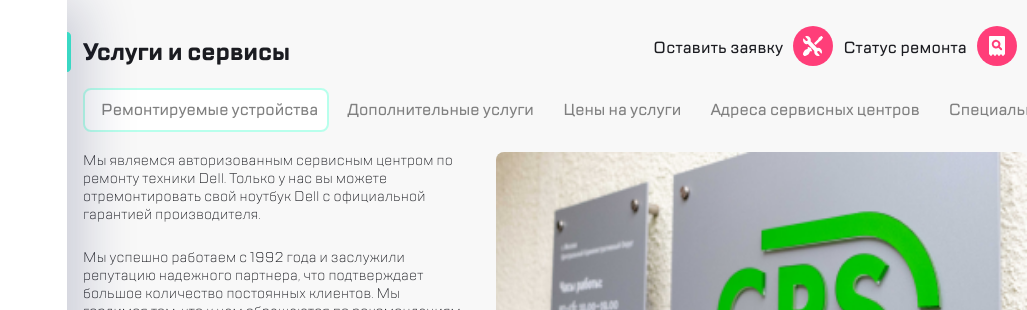
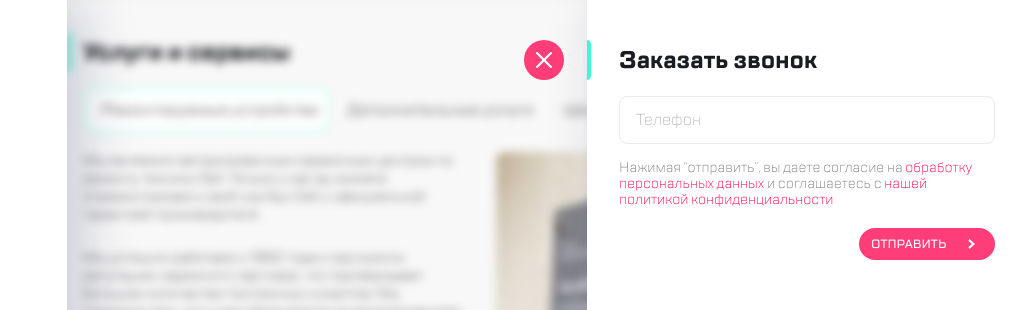
Before and after one commit to Kostanios/jm1-6, a website built with webpack: page src/index.html in a window 1280 px wide. Both pictures are taken after a click on the button 44 px from the left and 592 px from the top of the page. Shown: the top 310 px of the page, 253-1280 px from the left. Built offline with nearby package versions, Linux system fonts and the light colour scheme.

Commit message:
finished 1.6

```diff
--- a/src/index.html
+++ b/src/index.html
@@ -519,35 +519,35 @@
             <p class="prices-laptop__subtitle">Диагностика</p>
             <p class="prices-laptop__subtitle">Бесплатно</p>
             <p class="prices-laptop__subtitle time">30 мин</p>
-            <button type="button" class="prices-laptop__btn prices-btn">Заказать</button>
+            <button type="button" class="btn--broad prices-btn">Заказать</button>
           </div>
 
           <div class="prices-laptop__wrapper wrapper-items">
             <p class="prices-laptop__subtitle">Замена дисплея</p>
             <p class="prices-laptop__subtitle">1 000 ₽</p>
             <p class="prices-laptop__subtitle time">30-120 мин</p>
-            <button type="button" class="prices-laptop__btn prices-btn">Заказать</button>
+            <button type="button" class="btn--broad prices-btn">Заказать</button>
           </div>
 
           <div class="prices-laptop__wrapper wrapper-items">
             <p class="prices-laptop__subtitle">Замена полифонического динамика</p>
             <p class="prices-laptop__subtitle">1 000 ₽</p>
             <p class="prices-laptop__subtitle time">30-120 мин</p>
-            <button type="button" class="prices-laptop__btn prices-btn">Заказать</button>
+            <button type="button" class="btn--broad prices-btn">Заказать</button>
           </div>
 
           <div class="prices-laptop__wrapper wrapper-items">
             <p class="prices-laptop__subtitle">Тестирование с выдачей технического заключения</p>
             <p class="prices-laptop__subtitle">1 000 ₽</p>
             <p class="prices-laptop__subtitle time">30-120 мин</p>
-            <button type="button" class="prices-laptop__btn prices-btn">Заказать</button>
+            <button type="button" class="btn--broad prices-btn">Заказать</button>
           </div>
 
           <div class="prices-laptop__wrapper wrapper-items">
             <p class="prices-laptop__subtitle">Замена программного обеспечения</p>
             <p class="prices-laptop__subtitle price">1 000 ₽</p>
             <p class="prices-laptop__subtitle time">30-120 мин</p>
-            <button type="button" class="prices-laptop__btn prices-btn">Заказать</button>
+            <button type="button" class="btn--broad prices-btn">Заказать</button>
           </div>
 
         </div>
@@ -629,9 +629,32 @@
             </nav>
         </div>
     </aside>
-    <aside class="page__modal--feedback"></aside>
+    <aside class="page__modal--feedback modal modal-hidden">
+      <button type="button" class="modal__btn btn btn--type-close"></button>
+      <p class="modal__title">Обратная связь</p>
+      <form action="#" class="modal__form" method="POST">
+        <input type="text" class="modal__input input" placeholder="Имя" required>
+        <input type="tel" class="modal__input input" placeholder="Телефон" required />
+        <input type="email" class="modal__input input" placeholder="Электронная почта" required>
+        <input type="text" class="modal__input input" placeholder="Сообщение" required>
+        <p class="modal__description description">
+          Нажимая “отправить”, вы даете согласие на <a class="description__link" href="#">обработку персональных данных</a> и соглашаетесь с <a class = 'description__link'>нашей политикой конфиденциальности</a>
+        </p>
+        <button type="submit" class="modal__btn--submit btn--broad">Отправить</button>
+      </form>
+    </aside>
 
-    <aside class="page__modal--call"></aside>
+    <aside class="page__modal--call modal modal-hidden">
+      <button type="button" class="modal__btn btn btn--type-close"></button>
+      <p class="modal__title">Заказать звонок</p>
+      <form action="#" class="modal__form" method="POST">
+        <input type="tel" class="modal__input input" placeholder="Телефон" required />
+        <p class="modal__description description">
+          Нажимая “отправить”, вы даете согласие на <a class="description__link" href="#">обработку персональных данных</a> и соглашаетесь с <a class = 'description__link'>нашей политикой конфиденциальности</a>
+        </p>
+        <button type="submit" class="modal__btn--submit btn--broad">Отправить</button>
+      </form>
+    </aside>
 </div>
 <script src="https://unpkg.com/swiper/swiper-bundle.min.js"></script>
 </body>
--- /dev/null
+++ b/src/js/addBlur/addBlur.js
@@ -0,0 +1,12 @@
+export function addBlur(blured) {
+  const page = document.querySelector('.page__main');
+  const footer = document.querySelector('.page__footer');
+
+  if (blured) {
+    page.classList.remove('blur');
+    footer.classList.remove('blur');
+  } else {
+    page.classList.add('blur');
+    footer.classList.add('blur');
+  }
+}
--- a/src/js/index.js
+++ b/src/js/index.js
@@ -4,3 +4,5 @@ import './asideMenu/asideMenu';
 import './tabs/tabs';
 import './scrollMenu/scrollMenu';
 import './techniqueSwiper/techniqueSwiper';
+import './modals/modals';
+import './addBlur/addBlur';
--- /dev/null
+++ b/src/js/modals/modals.js
@@ -0,0 +1,96 @@
+import { addBlur } from "../addBlur/addBlur";
+let feedbackOpened = false;
+let callOpened = false;
+
+const openAndCloseModal = () => {
+  const feeedbackModal = document.querySelector('.page__modal--feedback');
+  const callModal = document.querySelector('.page__modal--call');
+  const page = document.querySelector('.page__main');
+
+  const openBtnFeedback = document.querySelectorAll('.btn--type-chat')[1];
+  const closeBtnFeedback = document.querySelectorAll('.btn--type-close')[1];
+
+  const openBtnCall = document.querySelectorAll('.btn--type-phone')[1];
+  const closeBtnCall = document.querySelectorAll('.btn--type-close')[2];
+
+  openBtnFeedback.addEventListener('click', function() {
+    callModal.classList.add('modal-hidden');
+    callModal.classList.remove('modal-open');
+    addBlur(true);
+    feeedbackModal.classList.remove('none');
+
+    openFeedbackModal();
+  })
+
+  openBtnCall.addEventListener('click', function() {
+    feeedbackModal.classList.add('modal-hidden');
+    feeedbackModal.classList.remove('modal-open');
+    addBlur(true);
+    callModal.classList.remove('none');
+
+    openCallModal();
+  })
+
+  const openFeedbackModal = function() {
+    if (!feedbackOpened) {
+      feedbackOpened = true;
+      feeedbackModal.classList.add('modal-open');
+      feeedbackModal.classList.remove('modal-hidden');
+
+      callModal.classList.add('none');
+
+      addBlur(false);
+    }
+
+    if (feedbackOpened) {
+      feedbackOpened = false;
+
+      page.addEventListener('click', function() {
+        feeedbackModal.classList.remove('modal-open');
+        feeedbackModal.classList.add('modal-hidden');
+        addBlur(true);
+        callModal.classList.remove('none');
+      })
+
+      closeBtnFeedback.addEventListener('click', function() {
+        feeedbackModal.classList.add('modal-hidden');
+        feeedbackModal.classList.remove('modal-open');
+        addBlur(true);
+        callModal.classList.remove('none');
+      })
+    }
+  }
+
+  const openCallModal = function() {
+    if (!callOpened) {
+      callOpened = true;
+      callModal.classList.add('modal-open');
+      callModal.classList.remove('modal-hidden');
+
+      feeedbackModal.classList.add('none');
+
+      addBlur(false);
+    }
+
+    if (callOpened) {
+      callOpened = false;
+
+      page.addEventListener('click', function() {
+        callModal.classList.remove('modal-open');
+        callModal.classList.add('modal-hidden');
+        addBlur(true);
+        feeedbackModal.classList.remove('none');
+      })
+
+      closeBtnCall.addEventListener('click', function() {
+        callModal.classList.add('modal-hidden');
+        callModal.classList.remove('modal-open');
+        addBlur(true);
+        feeedbackModal.classList.remove('none');
+      })
+    }
+  }
+
+}
+
+openAndCloseModal();
--- /dev/null
+++ b/src/scss/modals/modals.scss
@@ -0,0 +1,150 @@
+.modal {
+  max-width: 0px;
+  top: 0;
+  right: 0;
+  height: 100%;
+  position: absolute;
+  background-color: #fff;
+  box-shadow: -2px 0px 4px rgba(69, 79, 126, 0.02), 16px 0px 52px rgba(14, 24, 80, 0.2);
+  display: flex;
+  flex-direction: column;
+  padding: 0 16px;
+  overflow: hidden;
+
+  .btn--type-close {
+    margin-top: 24px;
+    margin-bottom: 16px;
+  }
+
+  .modal__form {
+    max-height: 620px;
+    display: flex;
+    flex-direction: column;
+    position: relative;
+  }
+
+  .input {
+    max-width: 376px;
+    height: 48px;
+    margin: 0 0 16px 0;
+    padding-left: 16px;
+    outline: none;
+
+    &:nth-child(4) {
+      height: 118px;
+      padding-bottom: 70px;
+    }
+  }
+
+  input::placeholder {
+    font-size: 16px;
+    color: #B5B6BC;
+    font-family: 'Conv_TTLakes-Light', Helvetica, sans-serif;
+  }
+
+  input:invalid:not(:placeholder-shown) {
+    border-color: red;
+  }
+
+  .modal__description {
+    font-size: 14px;
+    margin: 0 0 20px 0;
+    font-family: 'Conv_TTLakes-Light', Helvetica, sans-serif;
+    color: #7E7E82;
+  }
+
+  .description__link {
+    color: #ff004c;
+    text-decoration: none;
+  }
+
+  .modal__input {
+    border-radius: 8px;
+    border: 1px solid #EAEAEA;
+    background-color: #fff;
+    font-size: 16px;
+  }
+
+  .modal__btn--submit {
+    width: 136px;
+    height: 32px;
+    margin-left: auto;
+    margin-right: 0;
+  }
+}
+
+.btn--type-close {
+  background-image: url(../img/close.svg);
+  margin: 0 0 40px 0;
+
+  @media (min-width: 1240px) {
+    position: absolute;
+    z-index: 200;
+    top: 16px;
+    transform: translateX(-95px);
+  }
+}
+
+.modal__title {
+  position: relative;
+  display: block;
+  margin: 0 0 16px 0;
+
+  height: 40px;
+
+  font-size: 24px;
+  line-height: 40px;
+  color: $color-font;
+
+  @media (min-width: 1240px) {
+    margin: 40px 0 16px 0;
+  }
+
+  &::before {
+    content: '';
+    position: absolute;
+
+    width: 4px;
+    height: 40px;
+    background: url(../img/highlight.svg);
+
+    left: -16px;
+
+    @media (min-width: 1240px) {
+      left: -32px;
+    }
+  }
+}
+
+
+
+.page__modal--call {
+  min-width: 320px;
+  height: 100%;
+  overflow: visible;
+
+  @media (min-width: 1240px) {
+    padding: 0 32px;
+    max-width: 440px;
+  }
+}
+
+.none {
+  display: none;
+}
+
+.modal-open {
+  min-width: 320px;
+  overflow: visible;
+  transition: 0.5s;
+
+  @media (min-width: 1240px) {
+    padding: 0 32px;
+    max-width: 440px;
+  }
+}
+
+.modal-hidden {
+  opacity: 0;
+  transition: 0.5s;
+}
--- a/src/scss/prices/prices.scss
+++ b/src/scss/prices/prices.scss
@@ -5,8 +5,33 @@
 .prices-btn {
   width: 107px;
   height: 32px;
+}
+
+.btn--broad {
+  font-family: 'Conv_TTLakes-Medium', Helvetica, sans-serif;
+  text-transform: uppercase;
+  color: #FFFFFF;
+  font-size: 12px;
+  line-height: 24px;
+  background-color: #FF3E79;
   border-radius: 16px;
-  background-color: #FF3E79;
+
+  display: flex;
+  position: relative;
+  padding: 0 0 0 12px;
+  align-items: center;
+  width: 119px;
+  justify-self: flex-end;
+
+  &::after {
+    content: '';
+    position: absolute;
+    width: 24px;
+    height: 24px;
+    right: 3px;
+    top: 11px;
+    background: no-repeat url(../img/arrow-r.svg);
+  }
 }
 
 .page__prices {
@@ -121,34 +146,8 @@
       color: #1B1C21;
       margin-top: 23px;
     }
-
-    .prices-laptop__btn {
-      font-family: 'Conv_TTLakes-Medium', Helvetica, sans-serif;
-      text-transform: uppercase;
-      color: #FFFFFF;
-      font-size: 12px;
-      line-height: 24px;
-
-      display: flex;
-      position: relative;
-      padding: 0 0 0 12px;
-      align-items: center;
-      width: 119px;
-      justify-self: flex-end;
-
-      &::after {
-        content: '';
-        position: absolute;
-        width: 24px;
-        height: 24px;
-        right: 3px;
-        top: 11px;
-        background: no-repeat url(../img/arrow-r.svg);
-      }
-    }
   }
 }
-
 
 .wrapper-footer {
   max-width: 100%;
--- a/src/scss/style.scss
+++ b/src/scss/style.scss
@@ -14,3 +14,4 @@
 @import './technique/technique';
 @import './prices/prices';
 @import './page__footer/page__footer';
+@import './modals/modals';
```
Also changed, not shown: src/js/asideMenu/asideMenu.js (+9 -4 lines), src/scss/modals/modals.css (added), src/scss/prices/prices.css, src/scss/style.css, 3 other files.
